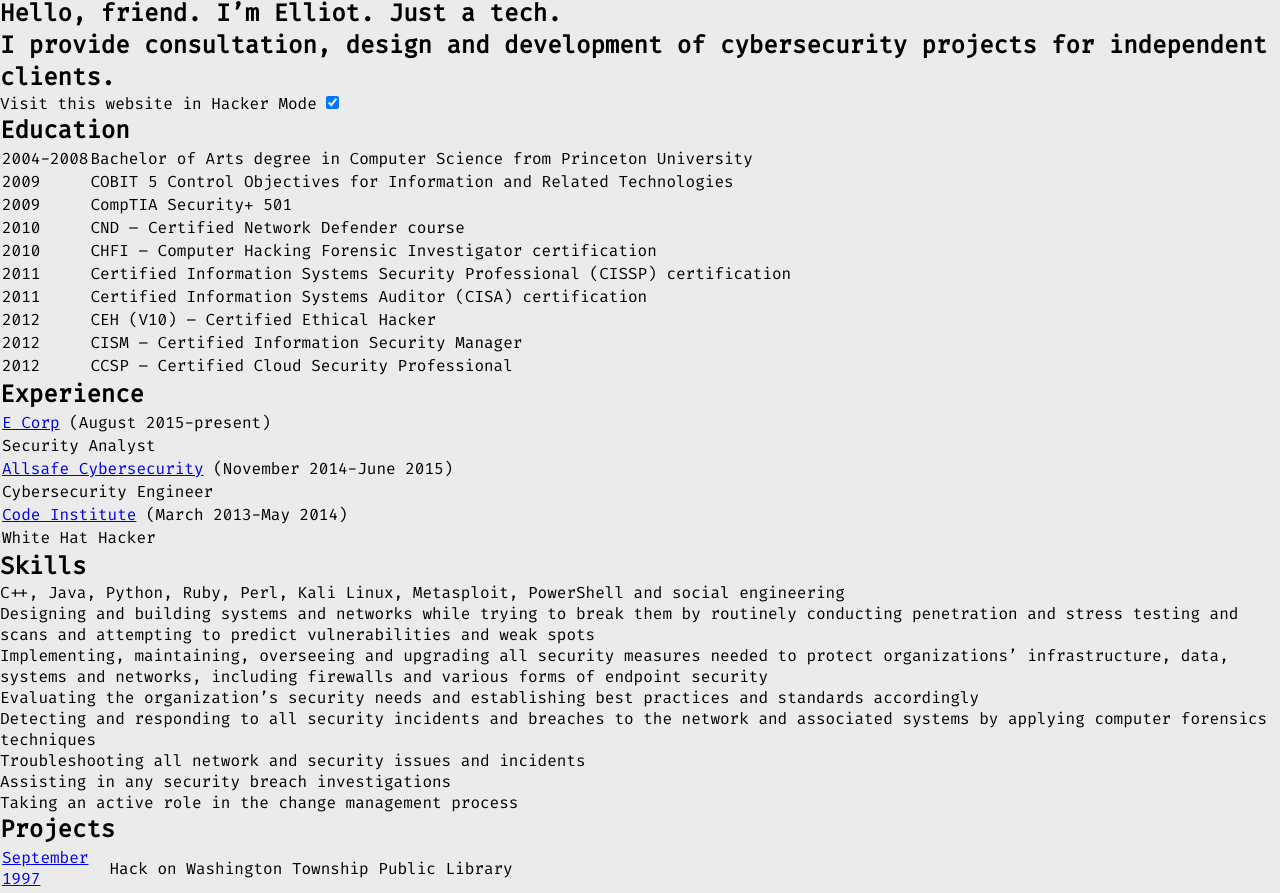
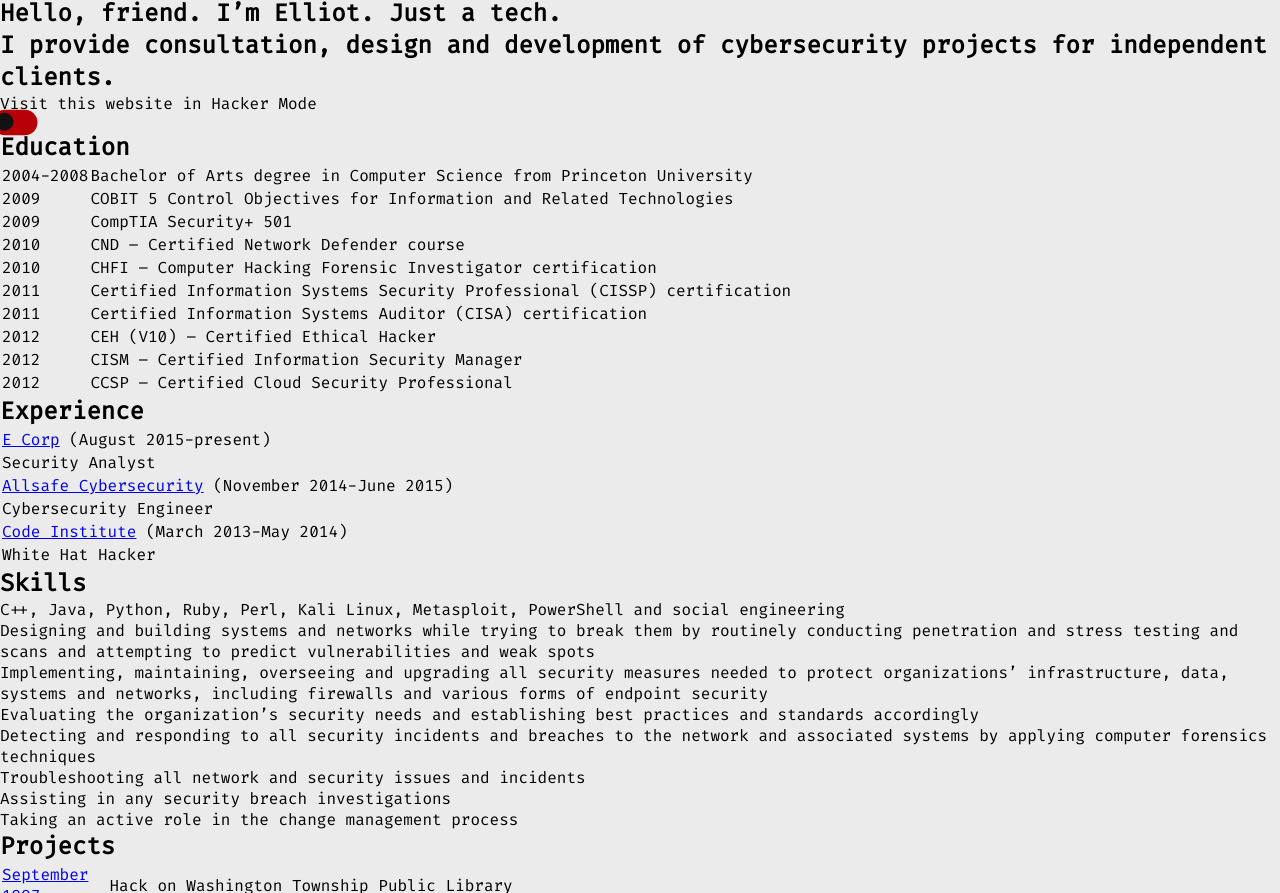
Before and after one commit to PedroMiguelFerreira/elliot-alderson-cybersecurity-engineer, a plain HTML site: page index.html in a window 1280 px wide. Shown: the part 1094-1987 px from the top of the page. Drawn offline with Linux system fonts and the light colour scheme.

Commit message:
Add dark mode picture to the images folder and create the css and javascript code for the dark mode switch

```diff
--- a/assets/css/style.css
+++ b/assets/css/style.css
@@ -10,4 +10,39 @@ body {
     background-color: #EBEBEB;
     font-family: "Fira Code", sans-serif;
     font-weight: 500;
+    color: #000000;
 }
+
+body.dark-mode {
+    background-color: #121212;
+    color: #FFFFFF; opacity: 0.87;
+  }
+
+.checkbox {
+    position: absolute;
+    opacity: 0;
+  }
+
+.slider-container {
+    height: 17px;
+    width: 30px;
+    border-radius: 50px;
+    background-color: #b70007;
+    display: flex;
+    transform: scale(1.5);
+  }
+
+.slider {
+    width: 12px;
+    height: 12px;
+    background-color: #121212;
+    position: absolute;
+    top: 2px;
+    left: 2px;
+    border-radius: 50%;
+    transition: transform 0.2s linear;
+  }
+
+.checkbox:checked + .slider-container .slider {
+    transform: translateX(14px);
+  }
--- a/assets/js/script.js
+++ b/assets/js/script.js
@@ -9,12 +9,18 @@ elliotImage.addEventListener("mouseout", function(){
     this.src="assets/images/elliot-alderson-home-light-mode-image.jpg";
 });
 
+// Dark mode toggle switch
+let checkbox = document.getElementById("checkbox");
+checkbox.addEventListener("change", function(){
+    document.body.classList.toggle("dark-mode");
+});
+
 // Alert method for Final Test sub-section
 function isValid() {
     let password = document.getElementById("password").value;
     if (password == "whiterose") {
-        alert("What I'm about to tell you is top secret. A conspiracy bigger than all of us. There's a powerful group of people out there that are secretly running the world. I'm talking about the guys no-one knows about, the ones that are invisible. The top 1% of the top 1%, the guys that play God without permission. You and I are going to save the world. Welcome to fsociety.")
+        alert("What I'm about to tell you is top secret. A conspiracy bigger than all of us. There's a powerful group of people out there that are secretly running the world. I'm talking about the guys no-one knows about, the ones that are invisible. The top 1% of the top 1%, the guys that play God without permission. You and I are going to save the world. Welcome to fsociety.");
     } else {
-        alert("Goodbye, friend.")
+        alert("Goodbye, friend.");
     }
 }
--- a/index.html
+++ b/index.html
@@ -39,9 +39,11 @@
                     </div>
                 </nav>
             </div>
+        </header>
+        <main>
             <!-- Home -->
             <div>
-                <img src="assets/images/elliot-alderson-home-light-mode-image.jpg" alt="ID photo of Elliot Alderson" id="elliot-image">
+                <img src="assets/images/elliot-alderson-home-light-mode-image.jpg" alt="ID photo of Elliot Alderson" id="elliot-image" class="dark-mode">
             </div>
             <section>
                 <div>
@@ -50,16 +52,14 @@
                     <h2>Hello, friend. I’m Elliot. Just a tech.</h2>
                     <h2>I provide consultation, design and development of cybersecurity projects for independent clients.</h2>
                     <div>
-                        <label for="checkbox">
-                            <span>Visit this website in Hacker Mode</span>
+                        <div>Visit this website in Hacker Mode</div>
+                        <input type="checkbox" id="checkbox" class="checkbox">
+                        <label for="checkbox" class="slider-container">
                             <span class="slider"></span>
                         </label>
-                        <input type="checkbox" id="checkbox" name="light-mode" value="yes" checked>
                     </div>
                 </div>
             </section>
-        </header>
-        <main>
             <!-- Education -->
             <section>
                 <div>
```
Also changed, not shown: assets/images/elliot-alderson-home-dark-mode-image.PNG (added).
